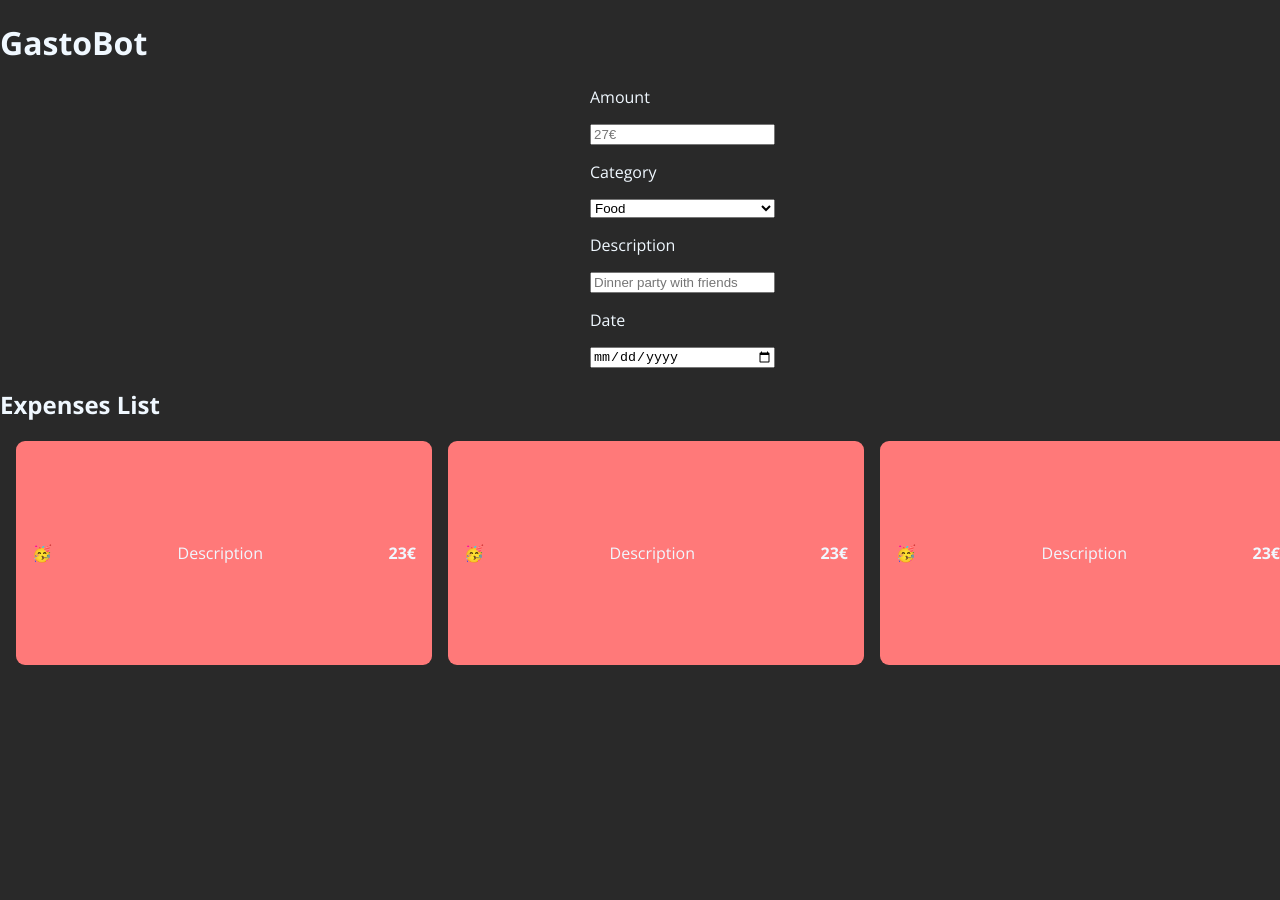
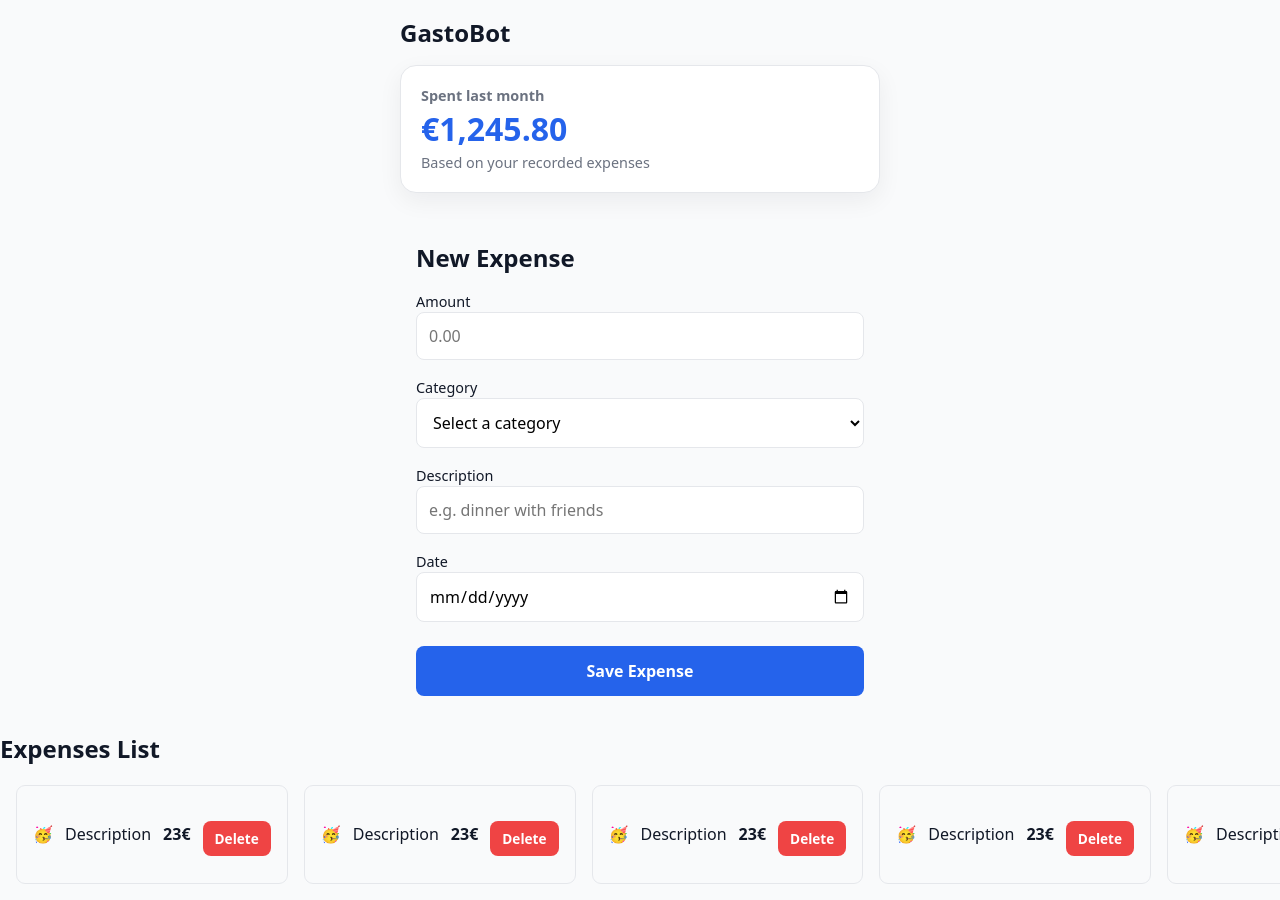
Before and after one commit to elchopo7/gastobot, a website: page public/index.html in a window 1280 px wide. Before the commit the page ends 800 px from the top, so only its background shows below. Drawn offline with nearby package versions, Linux system fonts and the light colour scheme.

Commit message:
Update Front End HTML and CSS

```diff
--- a/public/index.html
+++ b/public/index.html
@@ -18,76 +18,119 @@
 
     <main>
 
-        <form>
+        <section class="summary-card">
+            <p class="summary-card__label">Spent last month</p>
+            <h2 class="summary-card__amount">€1,245.80</h2>
+            <p class="summary-card__note">Based on your recorded expenses</p>
+        </section>
 
-            <label for="amount">Amount</label>
-            <input type="number" name="Amount" id="amount" placeholder="27€">
 
-            <label for="category">Category</label>
-                <select name="Category" id="category">
+        <div class="container">
+            <h1>New Expense</h1>
+
+            <form id="expense-form">
+
+                <div>
+                    <label for="amount">Amount</label>
+                    <input
+                    type="number"
+                    id="amount"
+                    name="amount"
+                    placeholder="0.00"
+                    step="0.01"
+                    required
+                    />
+                </div>
+
+                <div>
+                    <label for="category">Category</label>
+                    <select id="category" name="category" required>
+                    <option value="">Select a category</option>
                     <option value="food">Food</option>
-                    <option value="subscription">Subscription</option>
                     <option value="transport">Transport</option>
-                    <option value="gift">Gift</option>
                     <option value="entertainment">Entertainment</option>
-                    <option value="clothes">Clothes</option>
-                    <option value="sport">Sport</option>
-                    <option value="investment">Investment</option>
-                    <option value="others">Others</option>
-                </select>
+                    <option value="housing">Housing</option>
+                    <option value="health">Health</option>
+                    <option value="education">Education</option>
+                    <option value="shopping">Shopping</option>
+                    <option value="other">Other</option>
+                    </select>
+                </div>
 
-            <label for="description">Description</label>
-            <input type="text" name="Description" id="description" placeholder="Dinner party with friends">
+                <div>
+                    <label for="description">Description</label>
+                    <input
+                    type="text"
+                    id="description"
+                    name="description"
+                    placeholder="e.g. dinner with friends"
+                    />
+                </div>
 
-            <label for="date">Date</label>
-            <input type="date" name="Date" id="date">
+                <div>
+                    <label for="date">Date</label>
+                    <input
+                    type="date"
+                    id="date"
+                    name="date"
+                    required
+                    />
+                </div>
 
-        </form>
+                <button type="submit">Save Expense</button>
+            </form>
+        </div>
 
-        <div>
+        <div class="expenses-list">
             <h2>Expenses List</h2>
 
             <ul>
                 <li>
                     <div class="card">
-                        <p>🥳</p>
+                        <span class="expense-icon" aria-hidden="true">🥳</span>
                         <p>Description</p>
                         <h4>23€</h4>
+                        <button class="delete-btn" type="button">Delete</button>
                     </div>
                 </li>
                 <li>
                     <div class="card">
-                        <p>🥳</p>
+                        <span class="expense-icon" aria-hidden="true">🥳</span>
                         <p>Description</p>
                         <h4>23€</h4>
+                        <button class="delete-btn" type="button">Delete</button>
                     </div>
                 </li>
                 <li>
                     <div class="card">
-                        <p>🥳</p>
+                        <span class="expense-icon" aria-hidden="true">🥳</span>
                         <p>Description</p>
                         <h4>23€</h4>
+                        <button class="delete-btn" type="button">Delete</button>
                     </div>
                 </li>
                 <li>
                     <div class="card">
-                        <p>🥳</p>
+                        <span class="expense-icon" aria-hidden="true">🥳</span>
                         <p>Description</p>
                         <h4>23€</h4>
+                        <button class="delete-btn" type="button">Delete</button>
                     </div>
                 </li>
                 <li>
                     <div class="card">
-                        <p>🥳</p>
+                        <span class="expense-icon" aria-hidden="true">🥳</span>
                         <p>Description</p>
                         <h4>23€</h4>
+                        <button class="delete-btn" type="button">Delete</button>
                     </div>
                 </li>
                 <li>
                     <div class="card">
-                        <p>🥳</p>
+                        <span class="expense-icon" aria-hidden="true">🥳</span>
                         <p>Description</p>
                         <h4>23€</h4>
+                        <button class="delete-btn" type="button">Delete</button>
                     </div>
                 </li>
 
--- a/public/style.css
+++ b/public/style.css
@@ -1,8 +1,113 @@
-body {
-    margin: 0;
-    font-family: "Open Sans", sans-serif ;
-    background-color: #292929;
-    color: aliceblue;
+:root {
+      --primary: #2563eb;
+      --border: #e5e7eb;
+      --text: #111827;
+      --bg: #f9fafb;
+    }
+
+    * {
+      box-sizing: border-box;
+      font-family: system-ui, -apple-system, sans-serif;
+    }
+
+    body {
+      margin: 0;
+      background: var(--bg);
+      color: var(--text);
+    }
+
+    header{
+      max-width: 480px;
+      margin: 16px auto;
+    }
+
+    .container {
+      padding: 16px;
+      max-width: 480px;
+      margin: 0 auto;
+    }
+
+    h1 {
+      font-size: 1.5rem;
+      margin-bottom: 16px;
+    }
+
+    form {
+      display: flex;
+      flex-direction: column;
+      gap: 12px;
+    }
+
+    label {
+      font-size: 0.9rem;
+      font-weight: 500;
+    }
+
+    input,
+    select {
+      width: 100%;
+      padding: 12px;
+      border: 1px solid var(--border);
+      border-radius: 8px;
+      font-size: 1rem;
+      background: white;
+    }
+
+    input:focus,
+    select:focus {
+      outline: none;
+      border-color: var(--primary);
+    }
+
+    button {
+      margin-top: 8px;
+      padding: 14px;
+      background: var(--primary);
+      color: white;
+      border: none;
+      border-radius: 8px;
+      font-size: 1rem;
+      font-weight: 600;
+      cursor: pointer;
+    }
+
+    button:active {
+      opacity: 0.9;
+    }
+
+.summary-card {
+  max-width: 480px;
+  margin: 16px auto;
+  padding: 20px;
+  border-radius: 16px;
+  background: white;
+  border: 1px solid var(--border);
+  box-shadow: 0 8px 24px rgba(17, 24, 39, 0.06);
+}
+
+.summary-card__label {
+  margin: 0 0 8px;
+  font-size: 0.9rem;
+  font-weight: 600;
+  color: #6b7280;
+}
+
+.summary-card__amount {
+  margin: 0;
+  font-size: 2rem;
+  line-height: 1;
+  color: var(--primary);
+}
+
+.summary-card__note {
+  margin: 8px 0 0;
+  font-size: 0.9rem;
+  color: #6b7280;
+}
+
+.expenses-list.h2 {
+  max-width: 480px;
+  margin: 16px auto;
 }
 
 ul {
@@ -20,37 +125,41 @@ ul li {
 }
 
 ul li div.card {
-  background-color: #ff7979;
+  border: 1px solid var(--border);
   border-radius: 9px;
-  height: 15vw;
-  width: 30vw;
   display: flex;
   justify-content: space-between;
   align-items: center;
+  gap: 0.75rem;
   padding: 1rem;
 }
 
-a {
-    color: aliceblue;
+.delete-btn {
+  padding: 0.5rem 0.75rem;
+  border: none;
+  border-radius: 8px;
+  background: #ef4444;
+  color: white;
+  font-size: 0.85rem;
+  font-weight: 600;
+  cursor: pointer;
+  flex: none;
 }
 
-form {
-    display: flex;
-    margin: 0 auto;
-    flex-direction: column;
-    gap: 1rem;
-    flex-wrap: wrap;
-    width: 100px;
+.delete-btn:active {
+  opacity: 0.9;
 }
 
-label {
-    flex-grow: 0;
-}
+
 
 @media (min-width: 768px) {
-
+    form {
+        gap: 16px;
+      }
 }
 
 @media (min-width: 992px) {
-
+    form {
+        gap: 16px;
+      }
 }
```
